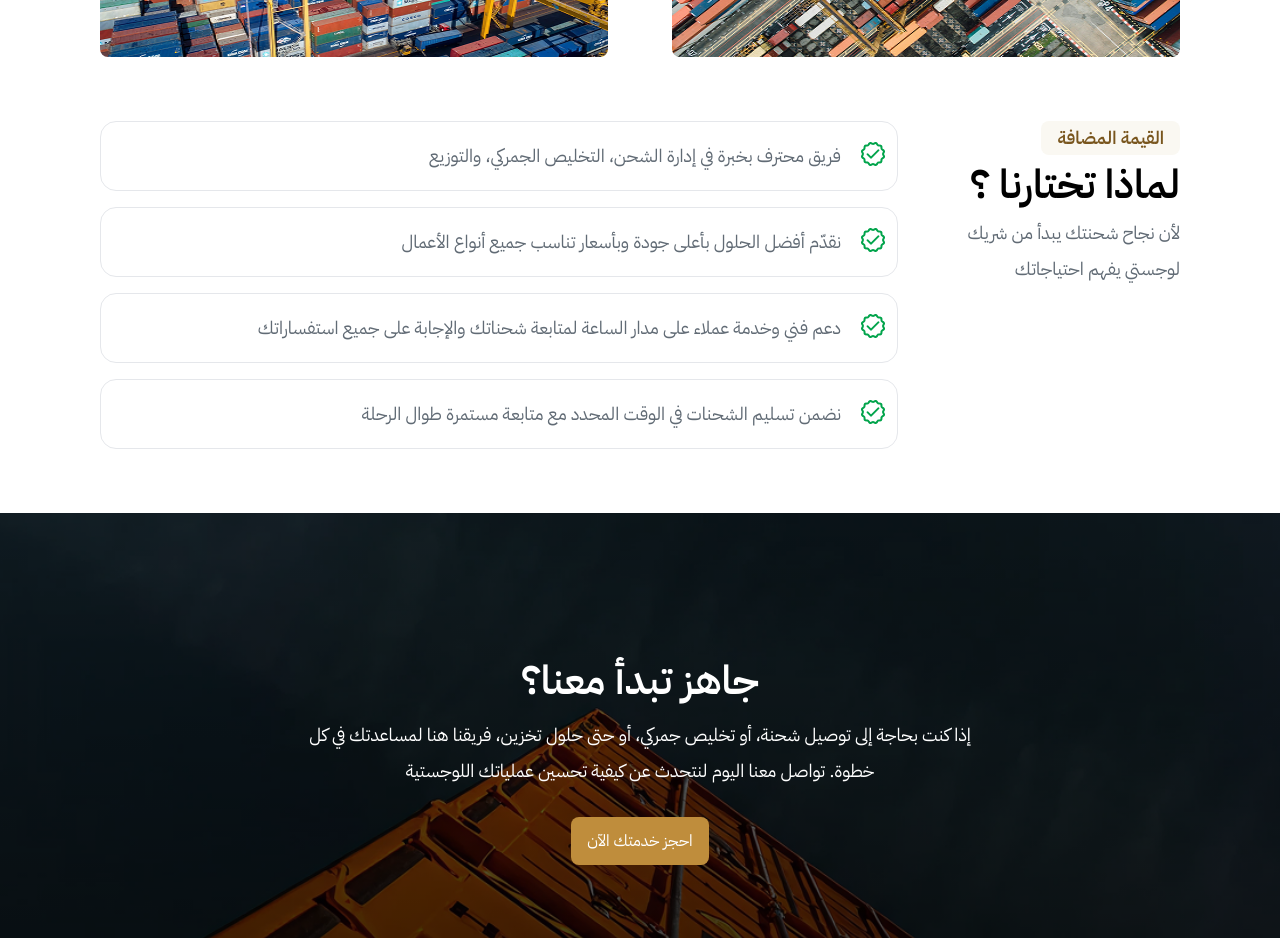
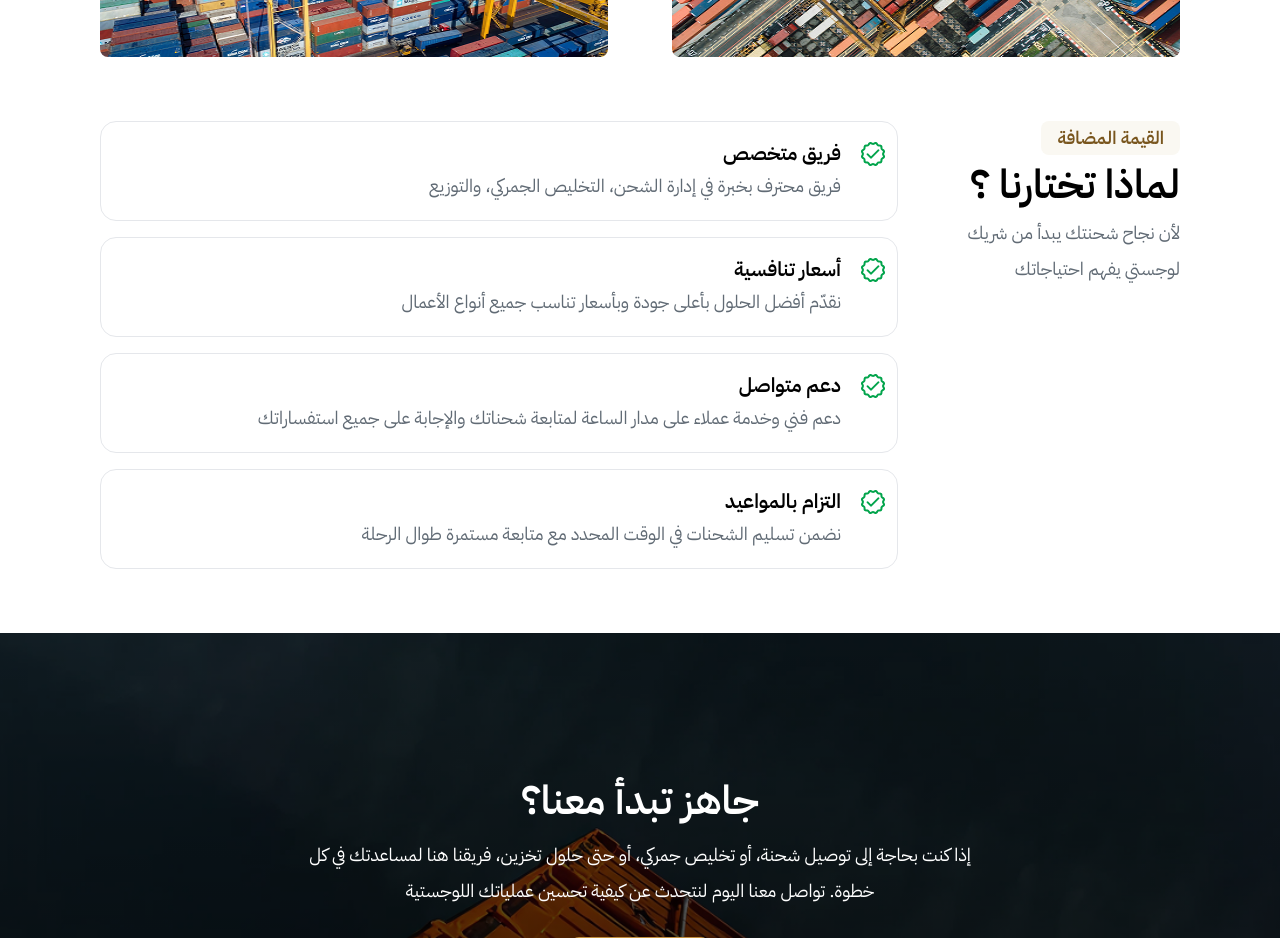
Before and after one commit to MahmoudMedhat17/EMEX, a React (Vite) app: page /about in a window 1280 px wide. Shown: the part 1340-2278 px from the top of the page. Built offline with nearby package versions, Linux system fonts and the light colour scheme.

Commit message:
Working on FAQ section.

```diff
--- a/src/pages/About/WhyusAbout.tsx
+++ b/src/pages/About/WhyusAbout.tsx
@@ -20,10 +20,10 @@ const WhyusAbout = () => {
   return (
     <section dir={direction} className={`flex flex-col ${isArabic ? "lg:flex-row-reverse" : "lg:flex-row-reverse"} justify-center items-start gap-12 lg:gap-4 pt-16 w-full`}>
       <div className="order-2 lg:order-1 w-full lg:w-[75%] space-y-4">
-        <Benefits Theading={t(`${cardOnePath}.heading`)} Tdesc={t(`${cardOnePath}.desc`)} />
-        <Benefits Theading={t(`${cardTwoPath}.heading`)} Tdesc={t(`${cardTwoPath}.desc`)} />
-        <Benefits Theading={t(`${cardThreePath}.heading`)} Tdesc={t(`${cardThreePath}.desc`)} />
-        <Benefits Theading={t(`${cardFourPath}.heading`)} Tdesc={t(`${cardFourPath}.desc`)} />
+        <Benefits Ttitle={t(`${cardOnePath}.heading`)} Tdesc={t(`${cardOnePath}.desc`)} />
+        <Benefits Ttitle={t(`${cardTwoPath}.heading`)} Tdesc={t(`${cardTwoPath}.desc`)} />
+        <Benefits Ttitle={t(`${cardThreePath}.heading`)} Tdesc={t(`${cardThreePath}.desc`)} />
+        <Benefits Ttitle={t(`${cardFourPath}.heading`)} Tdesc={t(`${cardFourPath}.desc`)} />
       </div>
       <div className="order-1 lg:order-2 w-full lg:w-[25%] space-y-2.5">
         <p className="bg-primarySoft text-primaryDark text-lg font-semibold py-2 px-4 inline-block smallLineHeight rounded-lg">
```
